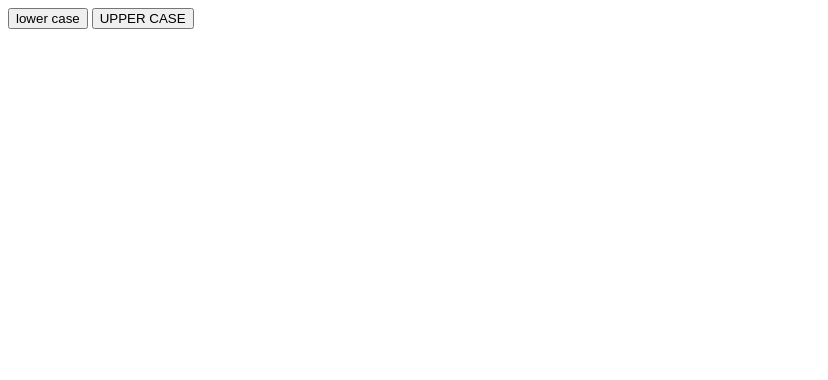
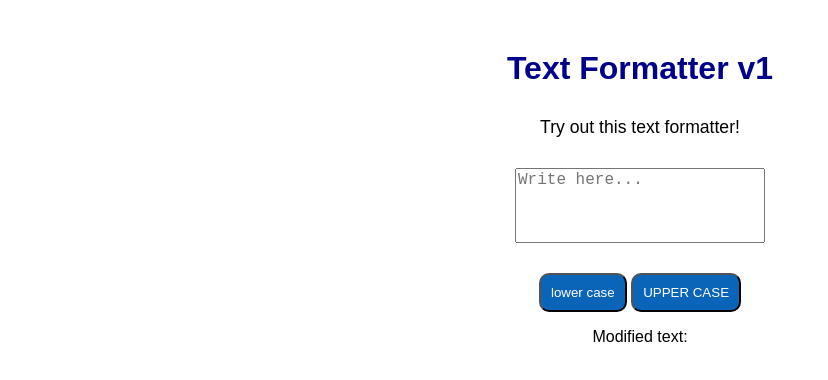
Before and after one commit to PietroPacini/Text-Formatter-v1, a plain HTML site: page index.html in a window 1280 px wide. Shown: the whole page, without its empty margins (0-828 px from the left). Drawn offline with Linux system fonts and the light colour scheme.

Commit message:
Added interactivity and style

```diff
--- a/index.html
+++ b/index.html
@@ -4,10 +4,18 @@
         <meta charset="utf-8">
         <meta name="viewport" content="width=device-width initial-scale=1.0">
         <title>Text Formatter</title>
-        <script src="script.js"></script>
+        <link rel="stylesheet" href="styles.css">
     </head>
     <body>
-        <button onclick="toLower()">lower case</button>
-        <button onclick="toUpper()">UPPER CASE</button>
+        <h1 class="title">Text Formatter v1</h1>
+        <p class="subtitle">Try out this text formatter!</p>
+        <div class="textarea">
+            <textarea class="input" id="input" placeholder="Write here..."></textarea>
+        </div>
+        <button class="btn" id="lowercase-btn">lower case</button>
+        <button class="btn" id="uppercase-btn">UPPER CASE</button>
+        <p>Modified text:</p>
+        <p id="result"></p>
+        <script src="script.js"></script>
     </body>
 </html>
--- a/script.js
+++ b/script.js
@@ -1,9 +1,15 @@
-function toLower() {
-    let text = "Hello World";
-    console.log(text.toLowerCase());
+const lowerBtn = document.getElementById("lowercase-btn");
+const upperBtn = document.getElementById("uppercase-btn");
+const result = document.getElementById("result");
+const inputArea = document.getElementById("input");
+
+function getLowercase(text) {
+    result.textContent = text.toLowerCase();
 }
 
-function toUpper() {
-    let text = "Hello World";
-    console.log(text.toUpperCase());
+function getUppercase(text) {
+    result.textContent = text.toUpperCase();
 }
+
+lowerBtn.addEventListener("click", () => getLowercase(inputArea.value));
+upperBtn.addEventListener("click", () => getUppercase(inputArea.value));
--- /dev/null
+++ b/styles.css
@@ -0,0 +1,54 @@
+* {
+    box-sizing: border-box;
+}
+
+body {
+    text-align: center;
+    font-family: sans-serif;
+}
+
+.title {
+    color: darkblue;
+    margin: 50px auto 30px;
+}
+
+.subtitle {
+    margin-bottom: 30px;
+    font-size: 1.1rem;
+}
+
+.textarea {
+    display: flex;
+    justify-content: center;
+    margin-bottom: 30px;
+}
+
+.input {
+    width: 250px;
+    height: 75px;
+    resize: none;
+    font-size: 1rem;
+}
+
+.input::placeholder {
+    font-size: 1rem;
+}
+
+.btn {
+    padding: 10px;
+    cursor: pointer;
+    background-color: rgb(10, 101, 185);
+    color: white;
+    border-radius: 10px;
+    transition: all 0.3s ease;
+}
+
+.btn:hover {
+    background-color: blue;
+    transform: scale(1.05);
+}
+
+#result {
+    color: darkblue;
+    font-weight: 700;
+}
```
